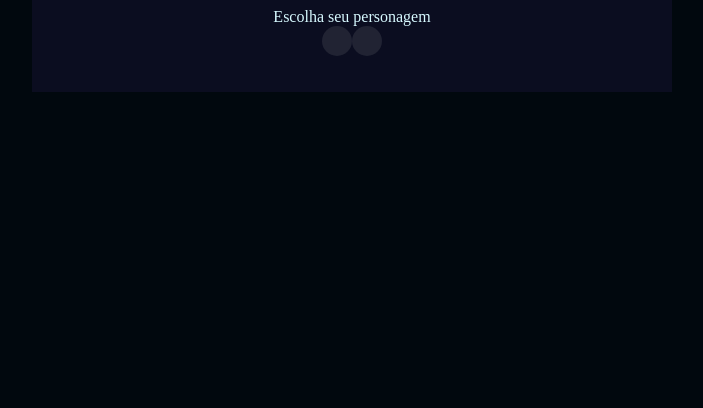
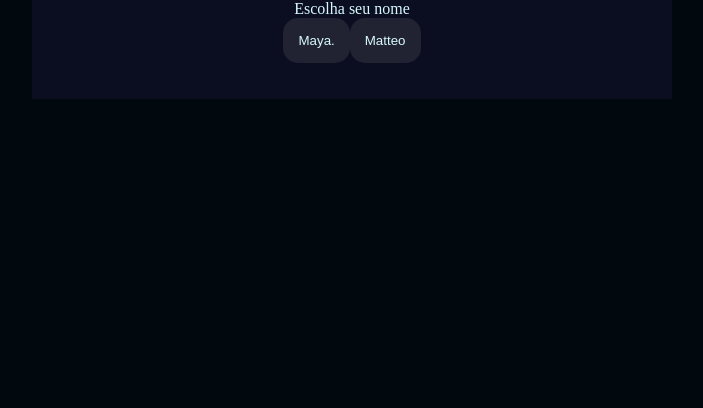
Before and after one commit to mary-olek/IA, a plain HTML site: page index.html in a window 1280 px wide. Shown: the part 408-816 px from the top of the page, without its empty margins (288-991 px from the left). Drawn offline with Linux system fonts and the light colour scheme.

Commit message:
commit 9

```diff
--- a/script.js
+++ b/script.js
@@ -6,45 +6,108 @@ const textoResultado = document.querySelector(".texto-resultado");
 
 const perguntas = [
     {
-        enunciado: "Escolha seu personagem",
+        enunciado: " Escolha seu nome",
         alternativas: [
-            "Maya",
-            "Matteo"
+            {
+                texto: "Maya.",
+                afirmacao: "Maya! você chegou até aqui.."
+            },
+            {
+                texto: "Matteo",
+                afirmacao: "Matteo! Você chegou até aqui.."
+            }
         ]
     },
     {
-        enunciado: "",
+        enunciado: " Agora que você tem um nome, escolha como será a sua vida..",
         alternativas: [
-            "",
-            "",
+            {
+                texto: "Você mora sozinho (a), tem 19 anos e muitos planos para o futuro, uma pessoa sonhadora, não tem um relacionamento, mas sonha com uma famiĺia feliz.",
+                afirmacao: ""
+            },
+            {
+                texto: "Você mora com sua seus pais, tem uma vida simples e feliz, com 19 anos já viveu muitas aventuras. seu sonho era servir o exército, mas te dispensaram por lotação.",
+                afirmacao: ""
+            }
         ]
     },
     {
-        enunciado: "",
+        enunciado: " ",
         alternativas: [
-            "",
-            "",
+            {
+                texto: "",
+                afirmacao: ""
+            },
+            {
+                texto: "",
+                afirmacao: ""
+            }
         ]
     },
     {
-        enunciado: "",
+        enunciado: " ",
         alternativas: [
-            "",
-            "",
+            {
+                texto: "",
+                afirmacao: ""
+            },
+            {
+                texto: "",
+                afirmacao: ""
+            }
         ]
     },
     {
-        enunciado: "",
+        enunciado: " ",
         alternativas: [
-           "",
-            "",]
+            {
+                texto: "",
+                afirmacao: ""
+            },
+            {
+                texto: "",
+                afirmacao: ""
+            }
+        ]
     },
-
     {
-        enunciado: "",
+        enunciado: " ",
         alternativas: [
-           "",
-            "",]
+            {
+                texto: "",
+                afirmacao: ""
+            },
+            {
+                texto: "",
+                afirmacao: ""
+            }
+        ]
+    },
+    {
+        enunciado: " ",
+        alternativas: [
+            {
+                texto: "",
+                afirmacao: ""
+            },
+            {
+                texto: "",
+                afirmacao: ""
+            }
+        ]
+    },
+    {
+        enunciado: " ",
+        alternativas: [
+            {
+                texto: "",
+                afirmacao: ""
+            },
+            {
+                texto: "",
+                afirmacao: ""
+            }
+        ]
     },
 ];
 
@@ -87,4 +150,4 @@ function mostraResultado() {
     caixaAlternativas.textContent = "";
 }
 
-mostraPergunta();
+mostraPergunta();Me
```
Also changed, not shown: index.html (line endings or trailing spaces).
